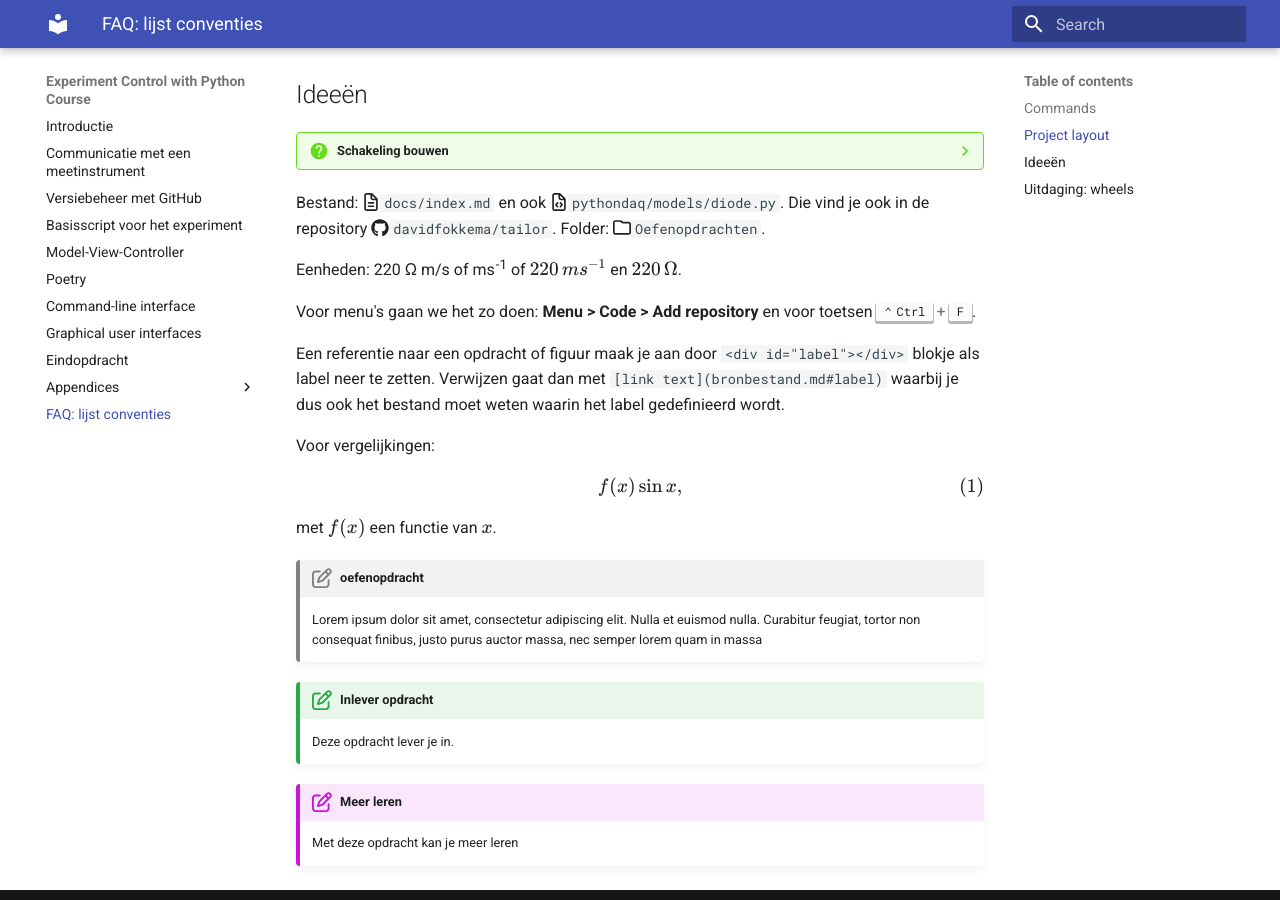
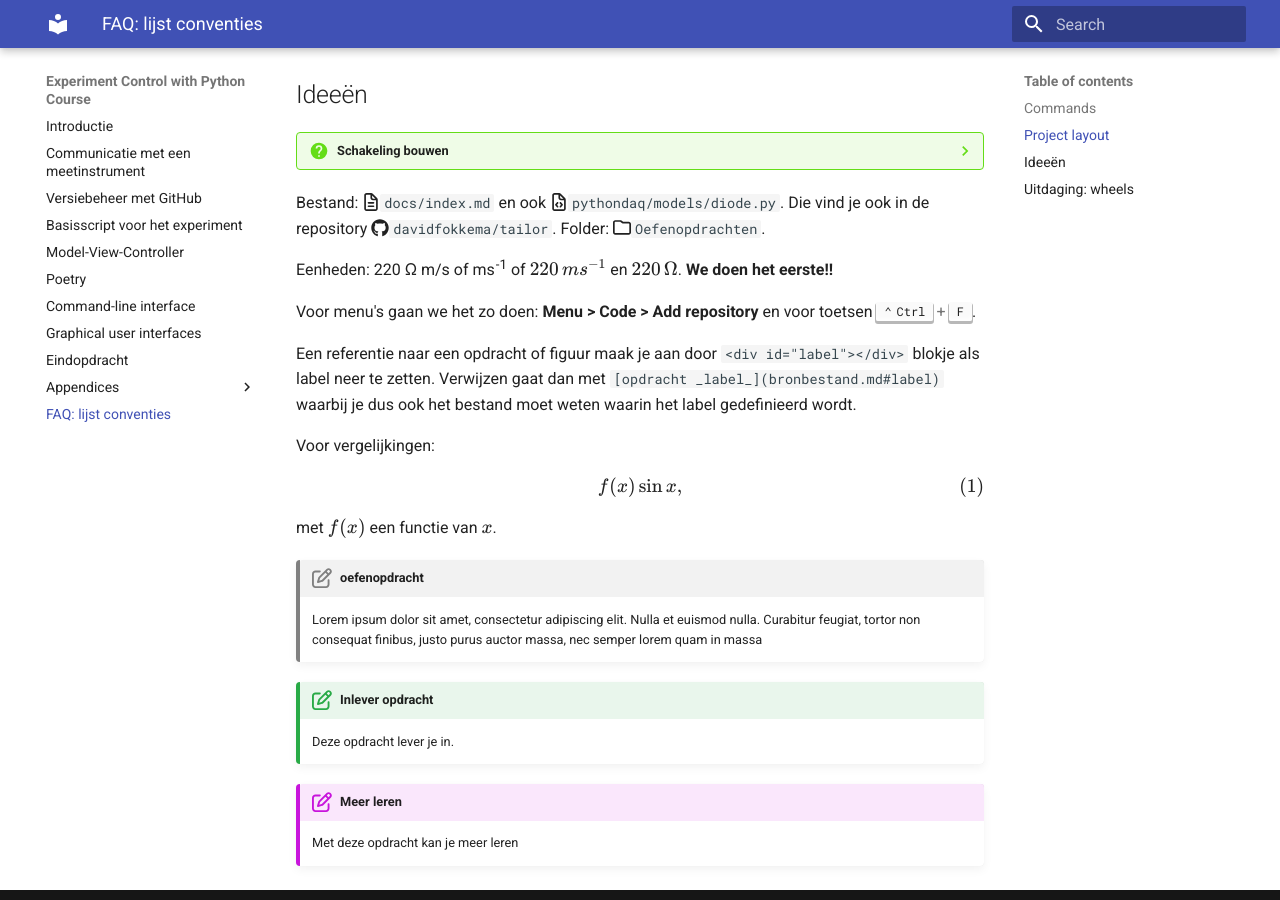
Before and after one commit to NatuurkundePracticumAmsterdam/ecpc, an MkDocs documentation site: the page built from docs/faq.md, in a window 1280 px wide and 900 px high, scrolled down 574 px. Built offline with MkDocs 1.6.1 and Material for MkDocs 9.7.7, drawn with Linux system fonts in a browser that asks for light colours.

Commit message:
Linkjes als opdracht _label_

```diff
--- a/docs/faq.md
+++ b/docs/faq.md
@@ -33,13 +33,13 @@ For full documentation visit [mkdocs.org](https://www.mkdocs.org).
 
 Bestand: :fontawesome-regular-file-lines:`docs/index.md` en ook :fontawesome-regular-file-code:`pythondaq/models/diode.py`. Die vind je ook in de repository :fontawesome-brands-github:`davidfokkema/tailor`. Folder: :fontawesome-regular-folder:`Oefenopdrachten`.
 
-Eenheden: 220 &Omega; m/s of ms^-1^ of $220\,ms^{-1}$ en $220\,\Omega$.
+Eenheden: 220 &Omega; m/s of ms^-1^ of $220\,ms^{-1}$ en $220\,\Omega$. **We doen het eerste!!**
 
 <!-- Voor menu's kan misschien `Code -> Add repository` en voor toetsen ++ctrl+f++.
 Of werkt dit? ++context-menu++ -> ++"Code"++ ++"Add repository"++ -->
 Voor menu's gaan we het zo doen: **Menu > Code > Add repository** en voor toetsen ++ctrl+f++.
 
-Een referentie naar een opdracht of figuur maak je aan door `<div id="label"></div>` blokje als label neer te zetten. Verwijzen gaat dan met `[link text](bronbestand.md#label)` waarbij je dus ook het bestand moet weten waarin het label gedefinieerd wordt.
+Een referentie naar een opdracht of figuur maak je aan door `<div id="label"></div>` blokje als label neer te zetten. Verwijzen gaat dan met `[opdracht _label_](bronbestand.md#label)` waarbij je dus ook het bestand moet weten waarin het label gedefinieerd wordt.
 
 Voor vergelijkingen:
 \begin{equation}
```
Also changed, not shown: docs/github.md (+1 -2 lines).
